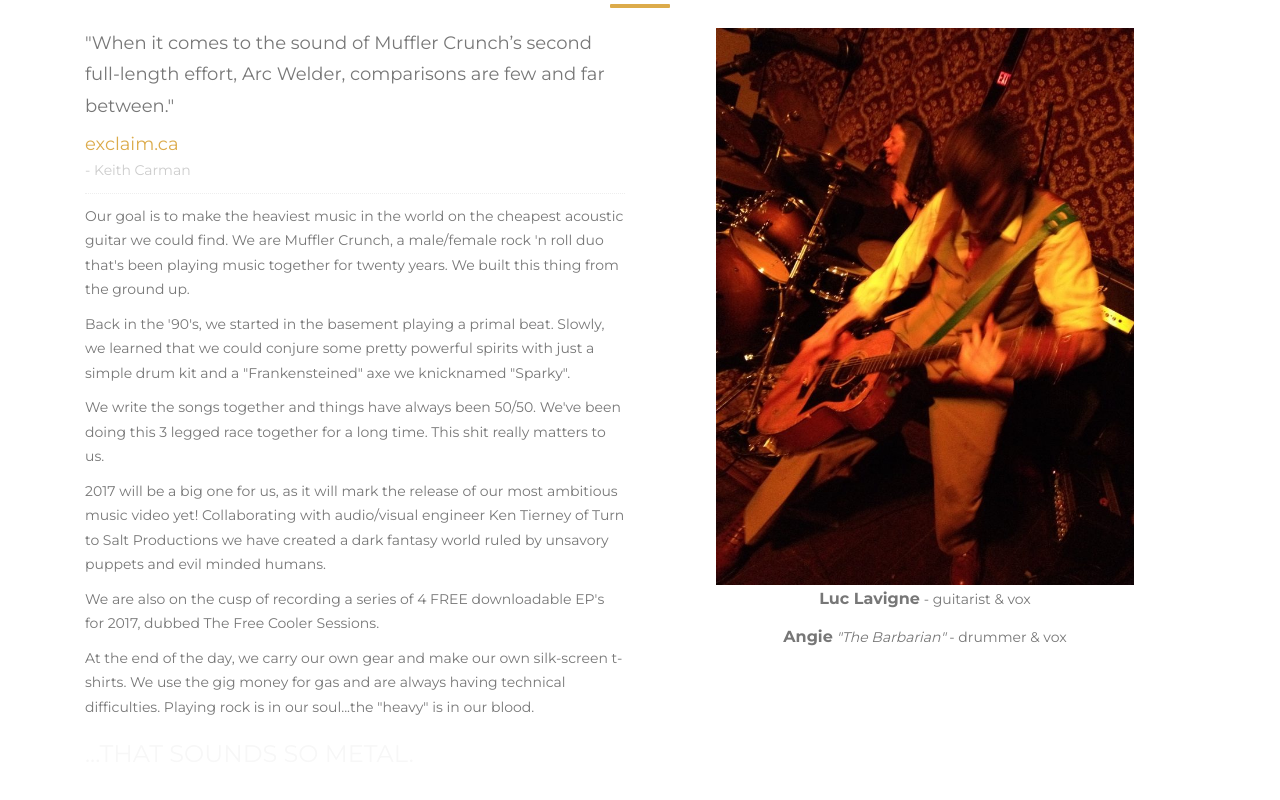
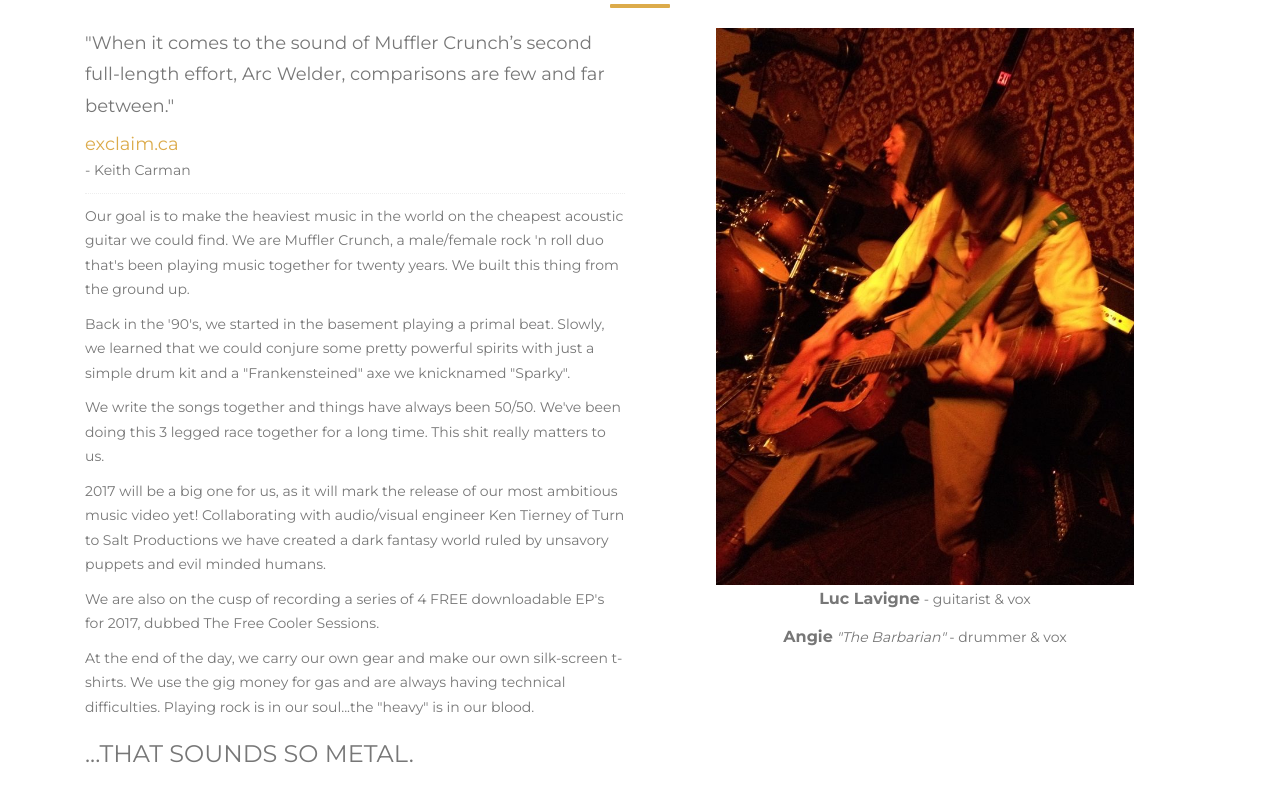
Before and after one commit to Rident/rident.github.io, a plain HTML site: page index.html in a window 1280 px wide. Shown: the part 2767-3567 px from the top of the page. Drawn offline with nearby package versions, Linux system fonts and the light colour scheme; a web font is replaced by a local one.

Commit message:
Initial commit

```diff
--- a/index.html
+++ b/index.html
@@ -237,8 +237,8 @@
 				<div class="col-lg-12" style="margin-top: 25px;">
 					<div class="col-sm-6 col-md-6 col-xs-12" style="margin-bottom: 25px;">
 						<p class="quote" style="font-size:18px;">"When it comes to the sound of Muffler Crunch’s second full-length effort, Arc Welder, comparisons are few and far between."</p>
-						<a href="#">exclaim.ca</a>
-						<p style="color:#ccc;">- Keith Carman</p>
+						<a href="http://exclaim.ca/music/article/muffler_crunch-arc_welder">exclaim.ca</a>
+						<p>- Keith Carman</p>
 						<hr style="border-style:dotted;margin: 10px 0;">
 						<p>Our goal is to make the heaviest music in the world on the cheapest acoustic guitar we could find. We are Muffler Crunch, a male/female rock 'n roll duo that's been playing music together for twenty years. We built this thing from the ground up.</p>
 						<p>Back in the '90's, we started in the basement playing a primal beat. Slowly, we learned that  we could conjure some pretty powerful spirits with just a simple drum kit and a "Frankensteined" axe we knicknamed "Sparky".</p>
@@ -246,7 +246,7 @@
 						<p>2017 will be a big one for us, as it will mark the release of our most ambitious music video yet! Collaborating with audio/visual engineer Ken Tierney of Turn to Salt Productions we have created a dark fantasy world ruled by unsavory puppets and evil minded humans.</p>
 						<p>We are also on the cusp of recording a series of 4 FREE downloadable EP's for 2017, dubbed The Free Cooler Sessions.</p>
 						<p>At the end of the day, we carry our own gear and make our own silk-screen t-shirts. We use the gig money for gas and are always having technical difficulties. Playing rock is in our soul...the "heavy" is in our blood.</p>
-						<h3 style="color: #f7f7f7;font-weight: 300;line-height: normal;">...that sounds so metal.</h3>
+						<h3 style="font-weight: 300;line-height: normal;">...that sounds so metal.</h3>
 					</div>
 
 					<div class="col-sm-6 col-md-6 col-xs-12 image-container">
```
